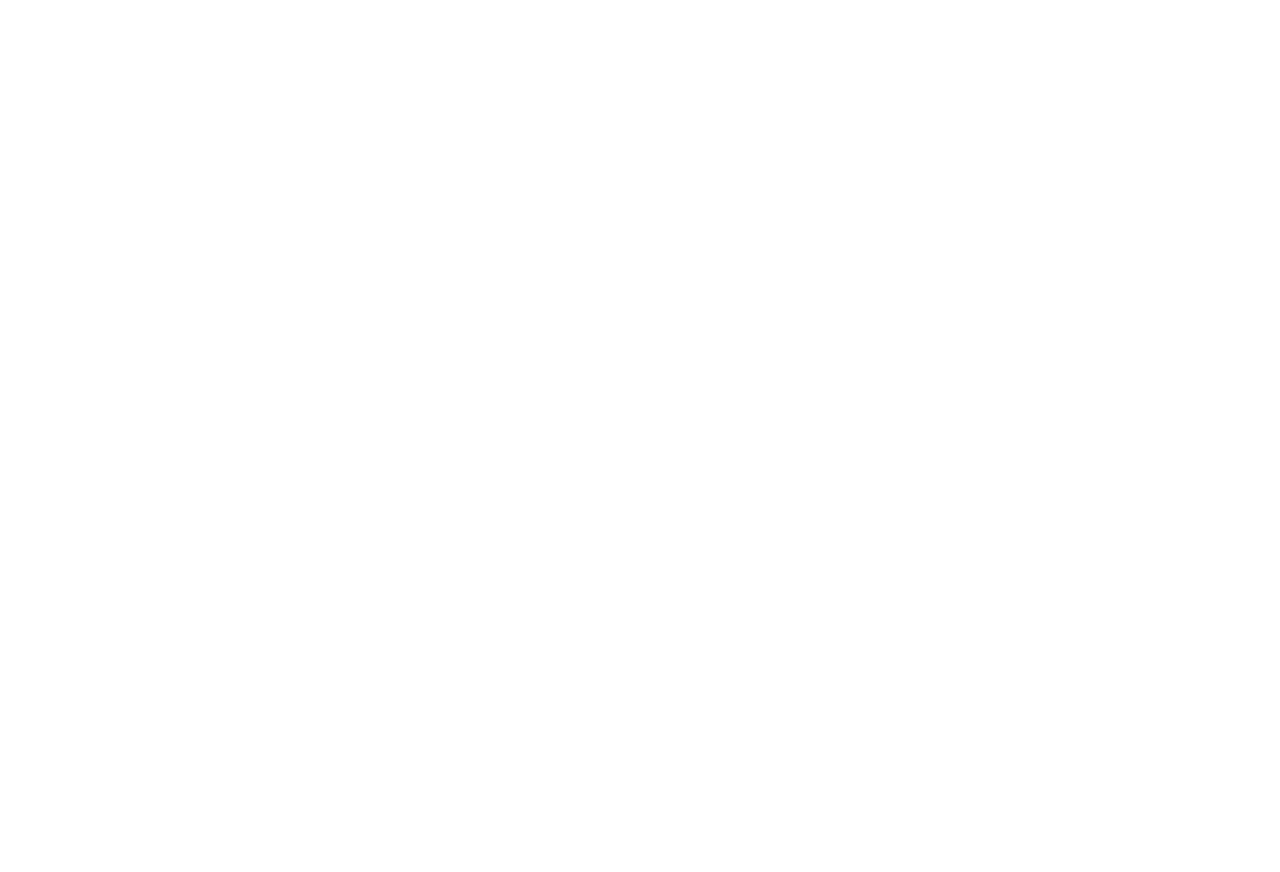
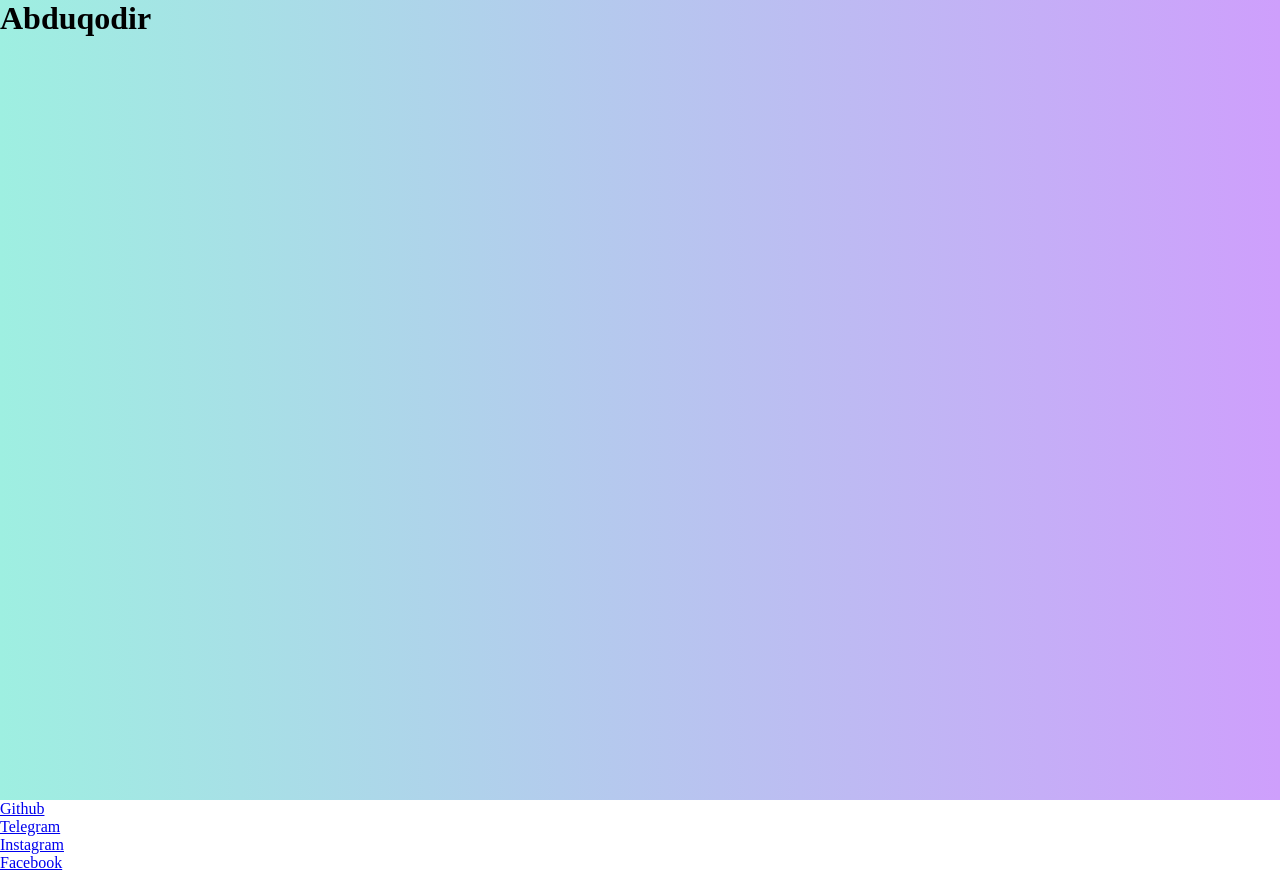
Before and after one commit to Sardorbek1712/demo_project, a plain HTML site: page index.html in a window 1280 px wide. Before the commit the page ends 800 px from the top, so only its background shows below. Drawn offline with Linux system fonts and the light colour scheme.

Commit message:
Footer qilindi

```diff
--- a/index.html
+++ b/index.html
@@ -3,6 +3,7 @@
 <head>
     <meta charset="UTF-8">
     <meta name="viewport" content="width=device-width, initial-scale=1.0">
+    <link rel="stylesheet" href="./styles/index.css">
     <title>Document</title>
 </head>
 <body>
@@ -45,8 +46,24 @@
 
     <!-- Footer boshlandi -->
     <footer>
-
-    </footer>
+        <div class="wrapper">
+            <h1>Abduqodir</h1>
+        </div>
+            <ul>
+                <li>
+                    <a href="https://github.com/Abduqodir-99">Github</a>
+                </li>
+                <li>
+                    <a href="https://t.me/Abduqoodirr">Telegram</a>
+                </li>
+                <li>
+                    <a href="https://www.instagram.com/abduqodir/">Instagram</a>
+                </li>
+                <li>
+                    <a href="https://www.facebook.com/abduqodir.99/">Facebook</a>
+                </li>
+            </ul>
+        </footer>
     <!-- Footer Tugadi -->
 </body>
 </html>
--- a/styles/index.css
+++ b/styles/index.css
@@ -0,0 +1,24 @@
+*{
+    margin: 0;
+    padding: 0;
+    box-sizing: border-box;
+    scroll-behavior: smooth;
+}
+
+.wrapper{
+    width: 100%;
+    height: 100vh;
+    background:linear-gradient(to right, #9eefe1, #ce9ffc);
+}
+
+.wrapper ul{
+    display: flex;
+    flex-direction: column;
+    align-items: center;
+    justify-content: center;
+    gap: 10px;
+}
+
+.wrapper ul li{
+    list-style: none;
+}
```
